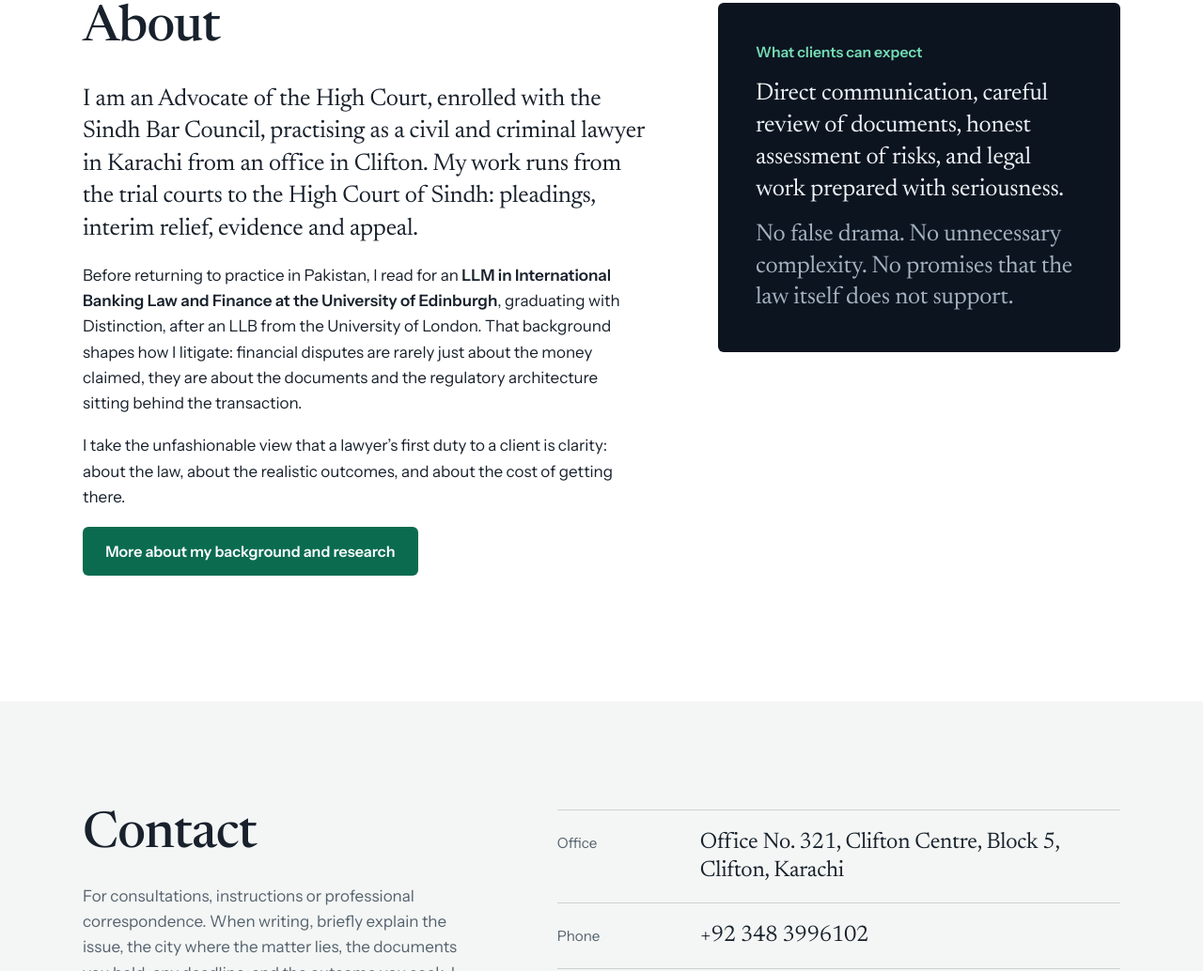
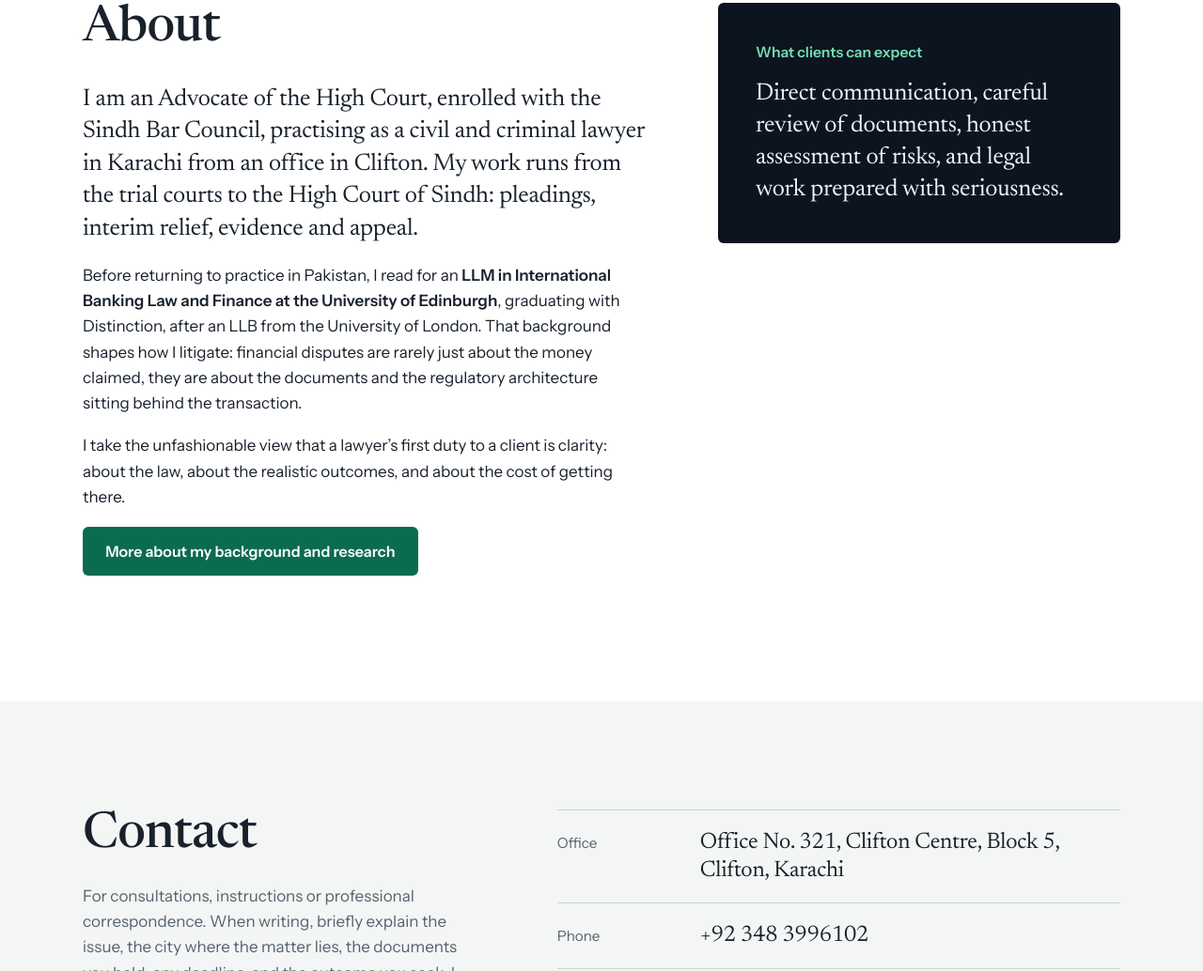
Before and after one commit to don15065-rgb/nomi-aml-portfolio, a plain HTML site: page index.html in a window 1280 px wide. Shown: the part 3719-4753 px from the top of the page at 94% size. Drawn offline with Linux system fonts and the light colour scheme.

Commit message:
Remove the three-sentence tagline from index.html

```diff
--- a/index.html
+++ b/index.html
@@ -311,7 +311,6 @@
     <aside class="expect" aria-label="What clients can expect">
       <h3>What clients can expect</h3>
       <p>Direct communication, careful review of documents, honest assessment of risks, and legal work prepared with seriousness.</p>
-      <p>No false drama. No unnecessary complexity. No promises that the law itself does not support.</p>
     </aside>
   </div>
 </section>
```
